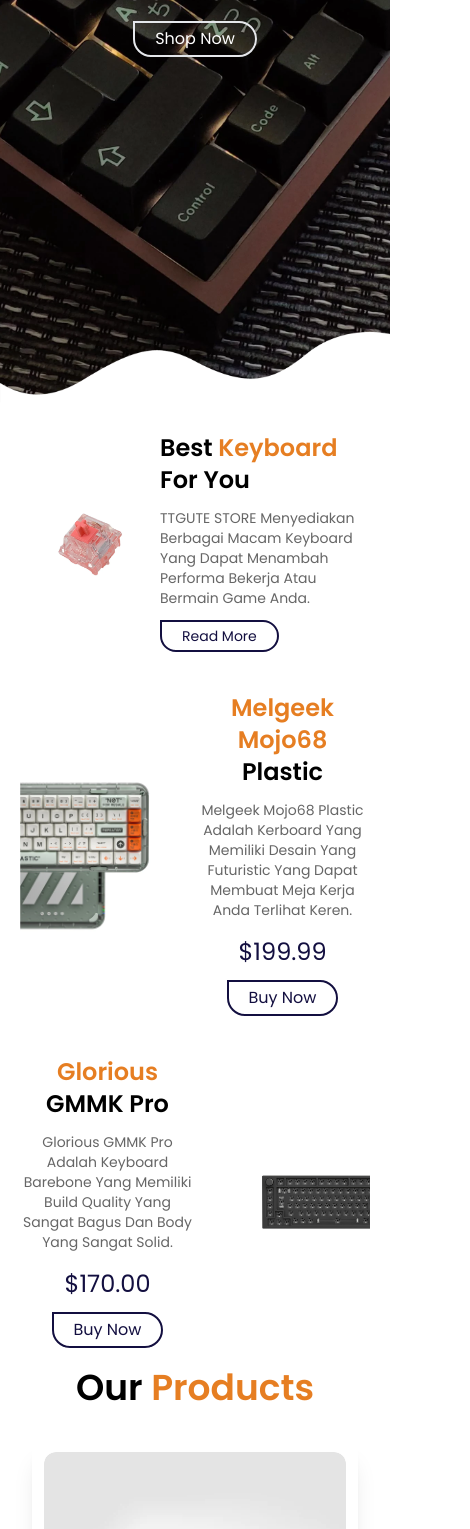
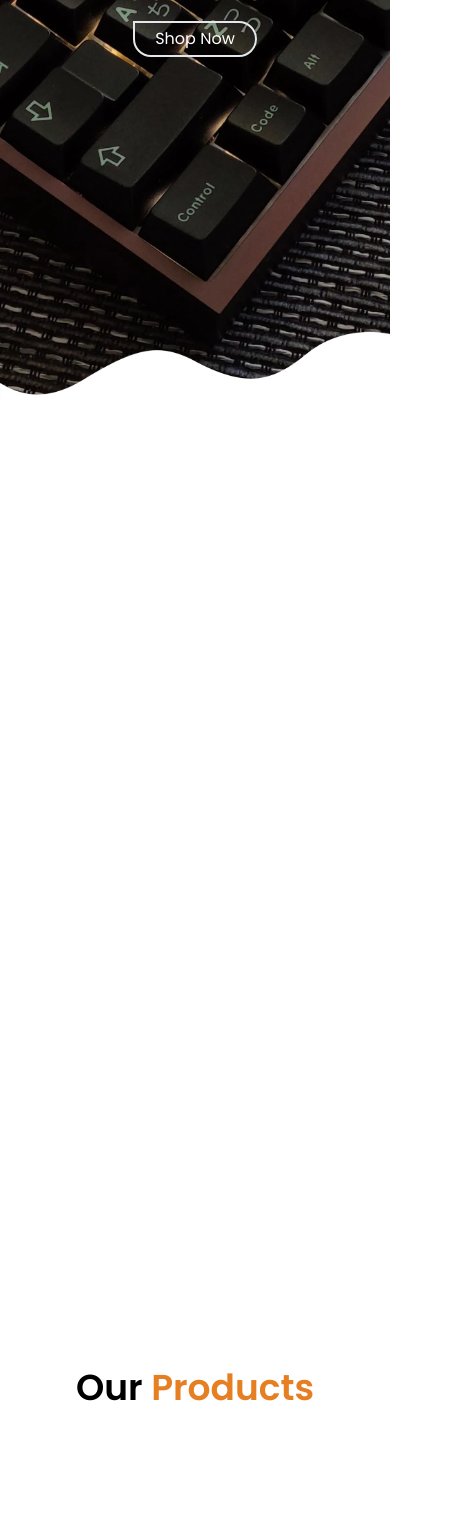
Before and after one commit to Gusti-fad/ttgute-store, a Next.js app: page / in a window 390 px wide. Shown: the part 432-1961 px from the top of the page, 470 px wide, since content can reach past the window. Built offline with nearby package versions, Linux system fonts and the light colour scheme.

Commit message:
add animation

```diff
--- a/src/app/about.tsx
+++ b/src/app/about.tsx
@@ -1,17 +1,24 @@
+"use client"
 import Image from "next/image";
 import Link from "next/link";
+import AOS from 'aos';
+import 'aos/dist/aos.css';
+import { useEffect } from "react";
 
 export default function About() {
+  useEffect(() => {
+    AOS.init();
+})
     return (
         <section id="about" className="md:px-40 md:py-12 px-5 py-5 flex items-center justify-between">
-      <div className="w-[40%]">
+      <div className="w-[40%]" data-aos="fade-up" data-aos-duration="800" data-aos-anchor="#abouttext">
         <Image src='/keyboard/switch.jpg' className="w-full" width={1024} height={1024} alt="" />
       </div>
-      <div className="w-[60%]">
-        <h3 className="font-semibold md:text-4xl text-2xl">Best <span className="text-[#e67e22]">Keyboard</span> For You</h3>
-        <p className="py-3 text-[#666] text-sm md:text-base">TTGUTE STORE Menyediakan Berbagai Macam Keyboard Yang Dapat Menambah Performa Bekerja Atau Bermain Game Anda.</p>
+      <div className="w-[60%]" id="abouttext">
+        <h3 className="font-semibold md:text-4xl text-2xl"data-aos="fade-up" data-aos-duration="500" data-aos-delay="100" data-aos-anchor="#abouttext">Best <span className="text-[#e67e22]">Keyboard</span> For You</h3>
+        <p className="py-3 text-[#666] text-sm md:text-base"data-aos="fade-up" data-aos-duration="500" data-aos-delay="200" data-aos-anchor="#abouttext">TTGUTE STORE Menyediakan Berbagai Macam Keyboard Yang Dapat Menambah Performa Bekerja Atau Bermain Game Anda.</p>
         <Link href="/product">
-          <button className="md:px-7 md:py-2 px-5 py-1 border-2 border-[#130f40] rounded-r-full text-sm md:text-base rounded-bl-full text-[#130f40]">Read More</button>
+          <button data-aos="fade-up" data-aos-duration="500" data-aos-delay="300" data-aos-anchor="#abouttext" className="md:px-7 md:py-2 px-5 py-1 border-2 border-[#130f40] rounded-r-full text-sm md:text-base rounded-bl-full text-[#130f40]">Read More</button>
         </Link>
       </div>
     </section>);
--- a/src/app/bestseller.tsx
+++ b/src/app/bestseller.tsx
@@ -1,37 +1,44 @@
+"use client"
 import Image from "next/image";
 import Link from "next/link";
+import AOS from 'aos';
+import 'aos/dist/aos.css';
+import { useEffect } from "react";
 
 export default function About() {
+    useEffect(() => {
+        AOS.init();
+    })
     return (
         <>
         <section id="bestseller1" className="md:px-40 md:py-12 px-5 py-5 flex items-center justify-between">
             <div className="w-[48%]">
-                <Image src="/keyboard/mojo68.jpg" width={700} height={700} alt=""/>
+                <Image data-aos="fade-right" data-aos-duration="800" data-aos-anchor="#bestsellertext1" src="/keyboard/mojo68.jpg" width={700} height={700} alt=""/>
             </div>
-            <div className="w-1/2 text-center">
-                <h3 className="font-semibold md:text-4xl text-2xl"><span className="text-[#e67e22]">Melgeek Mojo68</span> Plastic</h3>
-                <p className="py-3 text-[#666] text-sm md:text-base">Melgeek Mojo68 Plastic Adalah Kerboard Yang Memiliki Desain Yang Futuristic Yang Dapat Membuat Meja Kerja Anda Terlihat Keren.</p>
-                <div className="md:text-4xl text-2xl text-[#130f40] py-1">
+            <div className="w-1/2 text-center" id="bestsellertext1">
+                <h3 className="font-semibold md:text-4xl text-2xl" data-aos="fade-up" data-aos-duration="500" data-aos-anchor="#bestsellertext1"><span className="text-[#e67e22]">Melgeek Mojo68</span> Plastic</h3>
+                <p className="py-3 text-[#666] text-sm md:text-base" data-aos="fade-up" data-aos-duration="500" data-aos-delay="100" data-aos-anchor="#bestsellertext1">Melgeek Mojo68 Plastic Adalah Kerboard Yang Memiliki Desain Yang Futuristic Yang Dapat Membuat Meja Kerja Anda Terlihat Keren.</p>
+                <div className="md:text-4xl text-2xl text-[#130f40] py-1" data-aos="fade-up" data-aos-duration="500" data-aos-delay="200" data-aos-anchor="#bestsellertext1">
                 $199.99
                 </div>
                 <Link href="/product">
-                <button className="md:px-7 md:py-2 px-5 py-1 border-2 mt-2 border-[#130f40] rounded-r-full rounded-bl-full text-[#130f40]">Buy Now</button>
+                <button className="md:px-7 md:py-2 px-5 py-1 border-2 mt-2 border-[#130f40] rounded-r-full rounded-bl-full text-[#130f40]" data-aos="fade-up" data-aos-duration="500" data-aos-delay="300" data-aos-anchor="#bestsellertext1">Buy Now</button>
                 </Link>
             </div>
             </section>
             <section id="bestseller2" className="md:px-40 md:py-12 px-5 py-5 flex items-center justify-between">
-            <div className="w-1/2 text-center">
-                <h3 className="font-semibold md:text-4xl text-2xl"><span className="text-[#e67e22]">Glorious </span> GMMK Pro</h3>
-                <p className="py-3 text-[#666] text-sm md:text-base">Glorious GMMK Pro Adalah Keyboard Barebone Yang Memiliki Build Quality Yang Sangat Bagus Dan Body Yang Sangat Solid.</p>
-                <div className="md:text-4xl text-2xl text-[#130f40] py-1">
+            <div className="w-1/2 text-center" id="bestsellertext2">
+                <h3 className="font-semibold md:text-4xl text-2xl" data-aos="fade-up" data-aos-duration="500" data-aos-anchor="#bestsellertext2"><span className="text-[#e67e22]">Glorious </span> GMMK Pro</h3>
+                <p data-aos="fade-up" data-aos-duration="500" data-aos-delay="100" data-aos-anchor="#bestsellertext2" className="py-3 text-[#666] text-sm md:text-base">Glorious GMMK Pro Adalah Keyboard Barebone Yang Memiliki Build Quality Yang Sangat Bagus Dan Body Yang Sangat Solid.</p>
+                <div className="md:text-4xl text-2xl text-[#130f40] py-1" data-aos="fade-up" data-aos-duration="500" data-aos-delay="200" data-aos-anchor="#bestsellertext2">
                 $170.00
                 </div>
                 <Link href="/product">
-                <button className="md:px-7 md:py-2 px-5 py-1 border-2 mt-2 border-[#130f40] rounded-r-full rounded-bl-full text-[#130f40]">Buy Now</button>
+                <button className="md:px-7 md:py-2 px-5 py-1 border-2 mt-2 border-[#130f40] rounded-r-full rounded-bl-full text-[#130f40]" data-aos="fade-up" data-aos-duration="500" data-aos-delay="300" data-aos-anchor="#bestsellertext2">Buy Now</button>
                 </Link>
             </div>
             <div className="w-[48%] flex justify-end">
-                <Image src="/keyboard/glorius.jpg" width={1200} height={960} alt=""/>
+                <Image data-aos="fade-left" data-aos-anchor="#bestsellertext2" data-aos-duration="800" src="/keyboard/glorius.jpg" width={1200} height={960} alt=""/>
             </div>
         </section>
         </>);
--- a/src/app/contact.tsx
+++ b/src/app/contact.tsx
@@ -1,18 +1,24 @@
 import Image from "next/image";
 import Link from "next/link";
+import AOS from 'aos';
+import 'aos/dist/aos.css';
+import { useEffect } from "react";
 
 export default function Contact() {
+    useEffect(() => {
+        AOS.init();
+    })
     return (
-        <section id="contact" className="grid grid-cols-2 md:px-40 md:py-12 px-5 py-5">
-            <Image src="/keyboard/contact3.jpg" className="" width={630} height={630} alt="" />
+        <section id="contact" className="grid grid-cols-1 lg:grid-cols-2 md:px-40 md:py-12 px-5 py-5" >
+            <Image src="/keyboard/contact3.jpg" className="hidden lg:block" width={630} height={630} alt="" data-aos="fade-right" data-aos-duration="1000" data-aos-anchor="#contact"/>
             <div>
-                <h3 className="font-semibold text-4xl">Contact <span className="text-[#e67e22]">Us</span></h3>
+                <h3 className="font-semibold text-4xl" data-aos="fade-up" data-aos-duration="500" data-aos-anchor="#contact">Contact <span className="text-[#e67e22]">Us</span></h3>
                 <div className="my-5">
-                    <input type="text" name="name" id="name" placeholder="Your Name" className="w-full py-4 text-xl my-3 focus:outline-none border-b border-slate-800"/>
-                    <input type="email" name="email" id="email" placeholder="Your Email" className="w-full py-4 text-xl my-3 focus:outline-none border-b border-slate-800"/>
-                    <input type="text" name="number" id="number" placeholder="Your Number" className="w-full py-4 text-xl my-3 focus:outline-none border-b border-slate-800"/>
-                    <textarea name="message" id="message" placeholder="Your Message" className="w-full h-[150px] py-4 text-xl my-3 focus:outline-none border-b border-slate-800"></textarea>
-                    <input type="submit" name="submit" id="submit" value={"Send Message"} className="w-full h-full mt-5 py-2 px-7 border-2 border-blue-950 text-blue-950 hover:bg-blue-950 duration-200 hover:text-white text-[17px] rounded-r-full rounded-bl-full leading-normal" />
+                    <input data-aos="fade-up" data-aos-duration="500" data-aos-delay="100" data-aos-anchor="#contact" type="text" name="name" id="name" placeholder="Your Name" className="w-full py-4 text-xl my-3 focus:outline-none border-b border-slate-800"/>
+                    <input data-aos="fade-up" data-aos-duration="500" data-aos-delay="200" data-aos-anchor="#contact" type="email" name="email" id="email" placeholder="Your Email" className="w-full py-4 text-xl my-3 focus:outline-none border-b border-slate-800"/>
+                    <input data-aos="fade-up" data-aos-duration="500" data-aos-delay="300" data-aos-anchor="#contact" type="text" name="number" id="number" placeholder="Your Number" className="w-full py-4 text-xl my-3 focus:outline-none border-b border-slate-800"/>
+                    <textarea data-aos="fade-up" data-aos-duration="500" data-aos-delay="400" data-aos-anchor="#contact" name="message" id="message" placeholder="Your Message" className="w-full h-[150px] py-4 text-xl my-3 focus:outline-none border-b border-slate-800"></textarea>
+                    <input data-aos="fade-up" data-aos-duration="500" data-aos-delay="500" data-aos-anchor="#contact" type="submit" name="submit" id="submit" value={"Send Message"} className="w-full h-full mt-5 py-2 px-7 border-2 border-blue-950 text-blue-950 hover:bg-blue-950 duration-200 hover:text-white text-[17px] rounded-r-full rounded-bl-full leading-normal" />
                 </div>
             </div>
         </section>
--- a/src/app/navbar.tsx
+++ b/src/app/navbar.tsx
@@ -4,9 +4,14 @@
 import Cart from "../../public/svgs/Cart"
 import Profile from "../../public/svgs/Profile"
 import Burger from "../../public/svgs/Burger"
-
+import AOS from 'aos';
+import 'aos/dist/aos.css';
+import { useEffect } from "react";
 
 export default function Navbar() {
+    useEffect(() => {
+        AOS.init();
+    })
     return (
         <div className="w-full navbar bg-white flex justify-center fixed z-10 py-5 drop-shadow-lg" data-aos="fade-down" data-aos-duration="500" data-aos-anchor="#about">
             <nav className="max-w-[1200px] w-full flex justify-between px-3">
--- a/src/app/page.tsx
+++ b/src/app/page.tsx
@@ -1,3 +1,4 @@
+"use client"
 import Image from "next/image";
 import Bg from '/public/keyboard/home6.jpg';
 import Link from "next/link";
@@ -5,14 +6,20 @@
 import Bestseller from "./bestseller";
 import Product from "./product";
 import Contact from "./contact";
+import AOS from 'aos';
+import 'aos/dist/aos.css';
+import { useEffect } from "react";
 
 export default function Home() {
+  useEffect(() => {
+    AOS.init();
+})
   return (
     <div className="poppins">
     <section id="home" className="md:py-16 md:px-56 leading-normal min-h-[100vh] justify-center md:justify-end flex items-center relative" style={{backgroundImage: `url(${Bg.src})`, backgroundRepeat: 'no-repeat', backgroundSize: 'cover', backgroundPosition: 'center'}}>
         <div className="">
-          <h3 className="poppins font-semibold text-white text-3xl text-center md:text-start md:text-6xl leading-normal md:leading-normal"><span className="text-[#e67e22]">Hi </span>Welcome To <br /> TTGUTE STORE</h3>
-          <Link href="/product" className="flex justify-center md:justify-start">
+          <h3 data-aos="fade-up" data-aos-duration="500" className="poppins font-semibold text-white text-3xl text-center md:text-start md:text-6xl leading-normal md:leading-normal"><span className="text-[#e67e22]">Hi </span>Welcome To <br /> TTGUTE STORE</h3>
+          <Link href="/product" className="flex justify-center md:justify-start" data-aos="fade-up" data-aos-duration="500" data-aos-delay="100">
             <button className="md:px-7 md:py-2 px-5 py-1 border-2 rounded-r-full rounded-bl-full text-white mt-2">Shop Now</button>
           </Link>
         </div>
```
Also changed, not shown: src/app/product.tsx (+16 -9 lines).
